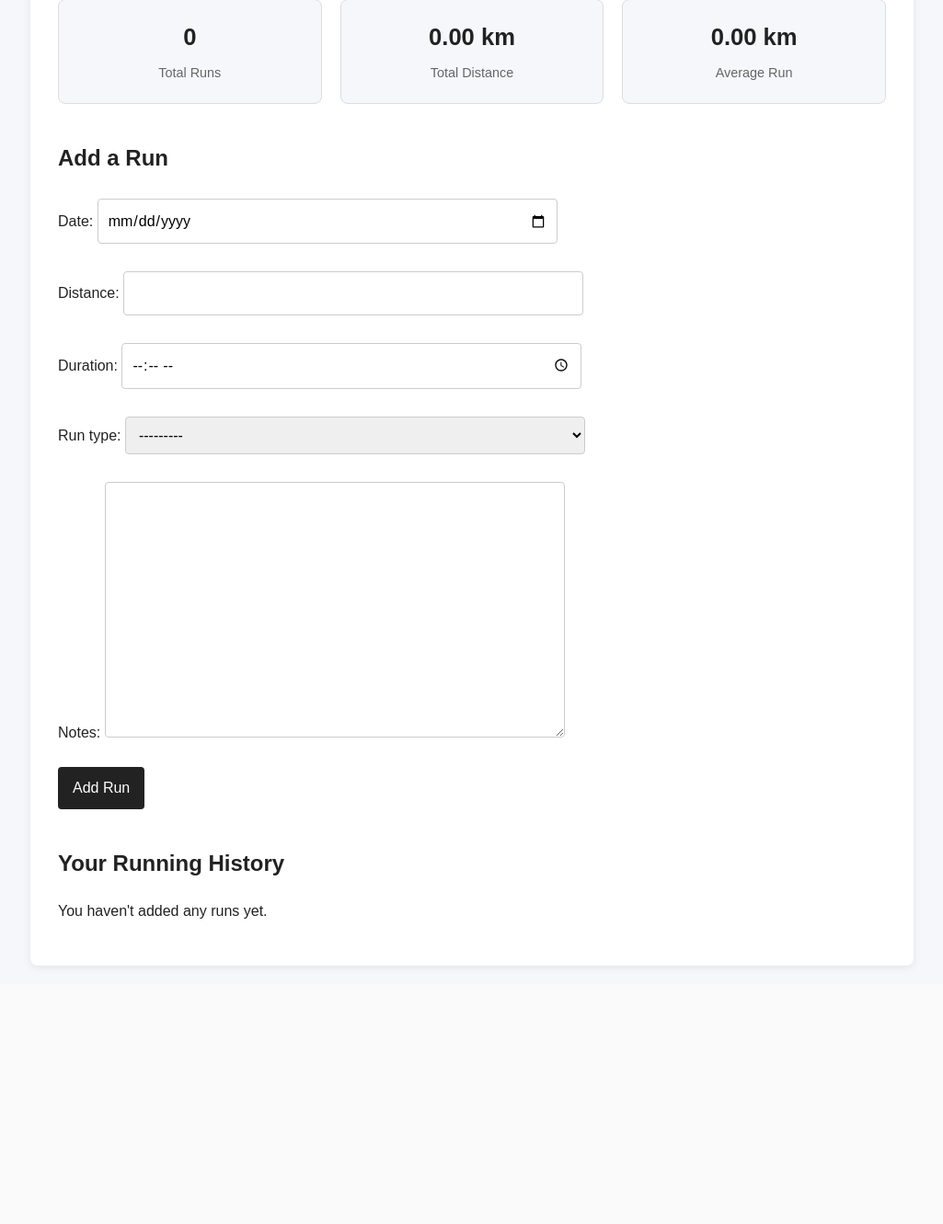
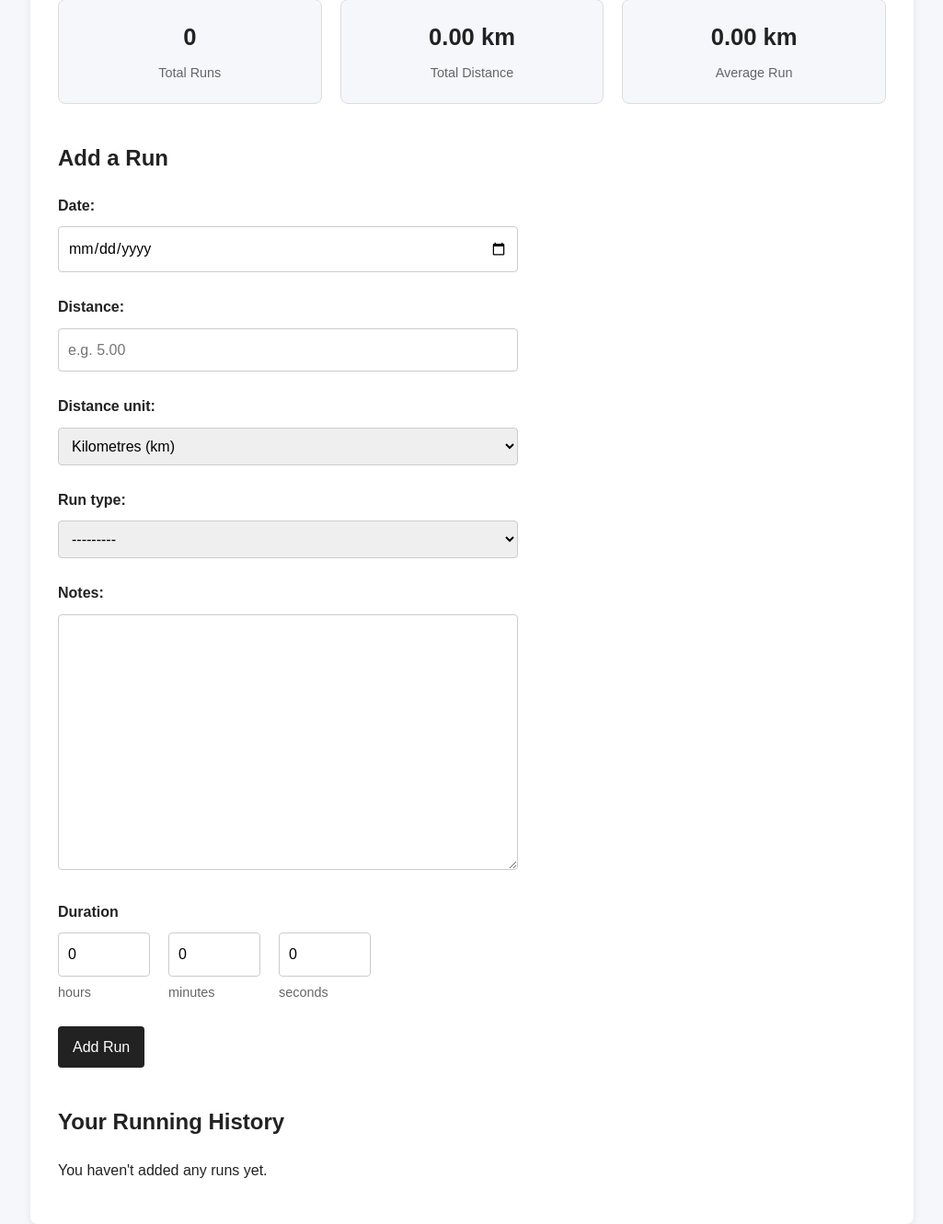
Before and after one commit to m-ejere/runlog, a Django app: page / in a window 1280 px wide. Shown: the part 275-1606 px from the top of the page at 92% size, without its empty margins (127-1152 px from the left). Before the commit the page ends 1328 px from the top, so only its background shows below. Run offline with Django 5.2, Linux system fonts and the light colour scheme; the visitor is signed in with stand-in values (Sample User, id 1); data that the repository does not hold is empty.

Commit message:
Improve run validation and duration handling

```diff
--- a/runs/forms.py
+++ b/runs/forms.py
@@ -1,3 +1,5 @@
+from datetime import timedelta
+
 from django import forms
 from django.utils import timezone
 
@@ -5,9 +7,54 @@ from .models import Run
 
 
 class RunForm(forms.ModelForm):
+    hours = forms.IntegerField(
+        min_value=0,
+        max_value=23,
+        initial=0,
+        widget=forms.NumberInput(
+            attrs={
+                'min': '0',
+                'max': '23',
+                'placeholder': 'Hours',
+            }
+        ),
+    )
+
+    minutes = forms.IntegerField(
+        min_value=0,
+        max_value=59,
+        initial=0,
+        widget=forms.NumberInput(
+            attrs={
+                'min': '0',
+                'max': '59',
+                'placeholder': 'Minutes',
+            }
+        ),
+    )
+
+    seconds = forms.IntegerField(
+        min_value=0,
+        max_value=59,
+        initial=0,
+        widget=forms.NumberInput(
+            attrs={
+                'min': '0',
+                'max': '59',
+                'placeholder': 'Seconds',
+            }
+        ),
+    )
+
     class Meta:
         model = Run
-        fields = ['date', 'distance', 'duration', 'run_type', 'notes']
+        fields = [
+            'date',
+            'distance',
+            'distance_unit',
+            'run_type',
+            'notes',
+        ]
         widgets = {
             'date': forms.DateInput(
                 attrs={
@@ -16,18 +63,28 @@ class RunForm(forms.ModelForm):
                     'min': '1900-01-01',
                 }
             ),
-            'duration': forms.TimeInput(
-                attrs={
-                    'type': 'time',
-                }
-            ),
             'distance': forms.NumberInput(
                 attrs={
                     'min': '0.01',
                     'step': '0.01',
+                    'placeholder': 'e.g. 5.00',
                 }
             ),
         }
+
+    def __init__(self, *args, **kwargs):
+        super().__init__(*args, **kwargs)
+
+        if self.instance and self.instance.pk:
+            total_seconds = int(
+                self.instance.duration.total_seconds()
+            )
+
+            self.fields['hours'].initial = total_seconds // 3600
+            self.fields['minutes'].initial = (
+                total_seconds % 3600
+            ) // 60
+            self.fields['seconds'].initial = total_seconds % 60
 
     def clean_date(self):
         date = self.cleaned_data['date']
@@ -56,12 +113,41 @@ class RunForm(forms.ModelForm):
 
         return distance
 
-    def clean_duration(self):
-        duration = self.cleaned_data['duration']
+    def clean(self):
+        cleaned_data = super().clean()
 
-        if duration.total_seconds() <= 0:
+        hours = cleaned_data.get('hours')
+        minutes = cleaned_data.get('minutes')
+        seconds = cleaned_data.get('seconds')
+
+        if hours is None or minutes is None or seconds is None:
+            return cleaned_data
+
+        total_seconds = (
+            hours * 3600
+            + minutes * 60
+            + seconds
+        )
+
+        if total_seconds <= 0:
             raise forms.ValidationError(
                 'Duration must be greater than 0.'
             )
 
-        return duration
+        duration = timedelta(seconds=total_seconds)
+
+        cleaned_data['duration'] = duration
+
+        self.instance.duration = duration
+
+        return cleaned_data
+
+    def save(self, commit=True):
+        run = super().save(commit=False)
+
+        run.duration = self.cleaned_data['duration']
+
+        if commit:
+            run.save()
+
+        return run
--- a/runs/models.py
+++ b/runs/models.py
@@ -13,18 +13,48 @@ class Run(models.Model):
         ('Race', 'Race'),
     ]
 
+    DISTANCE_UNITS = [
+        ('km', 'Kilometres (km)'),
+        ('mi', 'Miles (mi)'),
+    ]
+
     user = models.ForeignKey(User, on_delete=models.CASCADE)
     date = models.DateField()
     distance = models.DecimalField(max_digits=6, decimal_places=2)
+    distance_unit = models.CharField(
+        max_length=2,
+        choices=DISTANCE_UNITS,
+        default='km'
+    )
     duration = models.DurationField()
     run_type = models.CharField(max_length=20, choices=RUN_TYPES)
     notes = models.TextField(blank=True)
 
     def clean(self):
+        minimum_date = timezone.datetime(1900, 1, 1).date()
+
+        if self.date < minimum_date:
+            raise ValidationError(
+                {'date': 'Please enter a valid run date.'}
+            )
+
         if self.date > timezone.localdate():
             raise ValidationError(
                 {'date': 'You cannot add a run in the future.'}
             )
 
+        if self.distance <= 0:
+            raise ValidationError(
+                {'distance': 'Distance must be greater than 0.'}
+            )
+
+        if (
+            self.duration is not None
+            and self.duration.total_seconds() <= 0
+        ):
+            raise ValidationError(
+                {'duration': 'Duration must be greater than 0.'}
+            )
+
     def __str__(self):
         return f"{self.user.username} - {self.date}"
--- a/runs/views.py
+++ b/runs/views.py
@@ -1,3 +1,5 @@
+from decimal import Decimal
+
 from django.contrib import messages
 from django.contrib.auth import login
 from django.contrib.auth.decorators import login_required
@@ -72,12 +74,18 @@ def home(request):
     ).order_by('-date')
 
     total_runs = runs.count()
-    total_distance = sum(run.distance for run in runs)
+    total_distance = Decimal('0.00')
+
+    for run in runs:
+        if run.distance_unit == 'mi':
+            total_distance += run.distance * Decimal('1.60934')
+        else:
+            total_distance += run.distance
 
     if total_runs:
         average_distance = total_distance / total_runs
     else:
-        average_distance = 0
+        average_distance = Decimal('0.00')
 
     return render(
         request,
--- a/static/css/style.css
+++ b/static/css/style.css
@@ -47,12 +47,26 @@ h2 {
     margin-bottom: 20px;
 }
 
+section {
+    margin-bottom: 40px;
+}
+
+section:last-child {
+    margin-bottom: 0;
+}
+
 form {
     margin-bottom: 30px;
 }
 
-form p {
-    margin-bottom: 15px;
+.form-field {
+    margin-bottom: 25px;
+}
+
+.form-field label {
+    display: block;
+    margin-bottom: 5px;
+    font-weight: bold;
 }
 
 input,
@@ -98,31 +112,6 @@ li a {
     margin-left: 12px;
 }
 
-@media (max-width: 600px) {
-    body {
-        padding: 10px;
-    }
-
-    header {
-        flex-direction: column;
-        align-items: flex-start;
-        gap: 15px;
-        margin-bottom: 25px;
-    }
-
-    main {
-        padding: 20px;
-    }
-
-    nav {
-        width: 100%;
-    }
-}
-
-.form-field {
-    margin-bottom: 25px;
-}
-
 .help-text {
     margin-top: 8px;
     color: #666;
@@ -141,13 +130,7 @@ li a {
     font-size: 0.9rem;
 }
 
-section {
-    margin-bottom: 40px;
-}
-
-section:last-child {
-    margin-bottom: 0;
-}
+/* Statistics */
 
 .stats-section {
     margin-bottom: 40px;
@@ -179,8 +162,63 @@ section:last-child {
     font-size: 0.9rem;
 }
 
+/* Duration fields */
+
+.duration-fields {
+    display: flex;
+    gap: 20px;
+    flex-wrap: wrap;
+    align-items: flex-end;
+}
+
+.duration-fields div {
+    display: flex;
+    flex-direction: column;
+    gap: 6px;
+}
+
+.duration-fields input {
+    width: 100px;
+    max-width: 100px;
+}
+
+.duration-fields span {
+    color: #666;
+    font-size: 0.9rem;
+}
+
+/* Mobile layout */
+
 @media (max-width: 600px) {
+    body {
+        padding: 10px;
+    }
+
+    header {
+        flex-direction: column;
+        align-items: flex-start;
+        gap: 15px;
+        margin-bottom: 25px;
+    }
+
+    main {
+        padding: 20px;
+    }
+
+    nav {
+        width: 100%;
+    }
+
     .stats-grid {
         grid-template-columns: 1fr;
     }
+
+    .duration-fields {
+        gap: 12px;
+    }
+
+    .duration-fields input {
+        width: 85px;
+        max-width: 85px;
+    }
 }
--- a/templates/home.html
+++ b/templates/home.html
@@ -38,6 +38,7 @@
             {% csrf_token %}
 
             {% for field in form %}
+                {% if field.name != 'hours' and field.name != 'minutes' and field.name != 'seconds' %}
                     <div class="form-field">
                         {{ field.label_tag }}
 
@@ -47,7 +48,35 @@
                             <p class="form-error">{{ error }}</p>
                         {% endfor %}
                     </div>
+                {% endif %}
             {% endfor %}
+
+            <div class="form-field">
+                <label>Duration</label>
+
+                <div class="duration-fields">
+                    <div>
+                        {{ form.hours }}
+                        <span>hours</span>
+                    </div>
+
+                    <div>
+                        {{ form.minutes }}
+                        <span>minutes</span>
+                    </div>
+
+                    <div>
+                        {{ form.seconds }}
+                        <span>seconds</span>
+                    </div>
+                </div>
+
+                {% if form.non_field_errors %}
+                    {% for error in form.non_field_errors %}
+                        <p class="form-error">{{ error }}</p>
+                    {% endfor %}
+                {% endif %}
+            </div>
 
             <button type="submit">Add Run</button>
         </form>
@@ -62,7 +91,8 @@
                     <li>
                         <strong>{{ run.date }}</strong>
                         -
-                        {{ run.distance }} km
+                        {{ run.distance }}
+                        {{ run.get_distance_unit_display }}
                         -
                         {{ run.duration }}
                         -
```
Also changed, not shown: templates/delete_run.html (+26 -6 lines), templates/edit_run.html (+40 -1 lines), runs/migrations/0002_run_distance_unit.py (added). Lines whose indentation alone changed are shown as unchanged.
